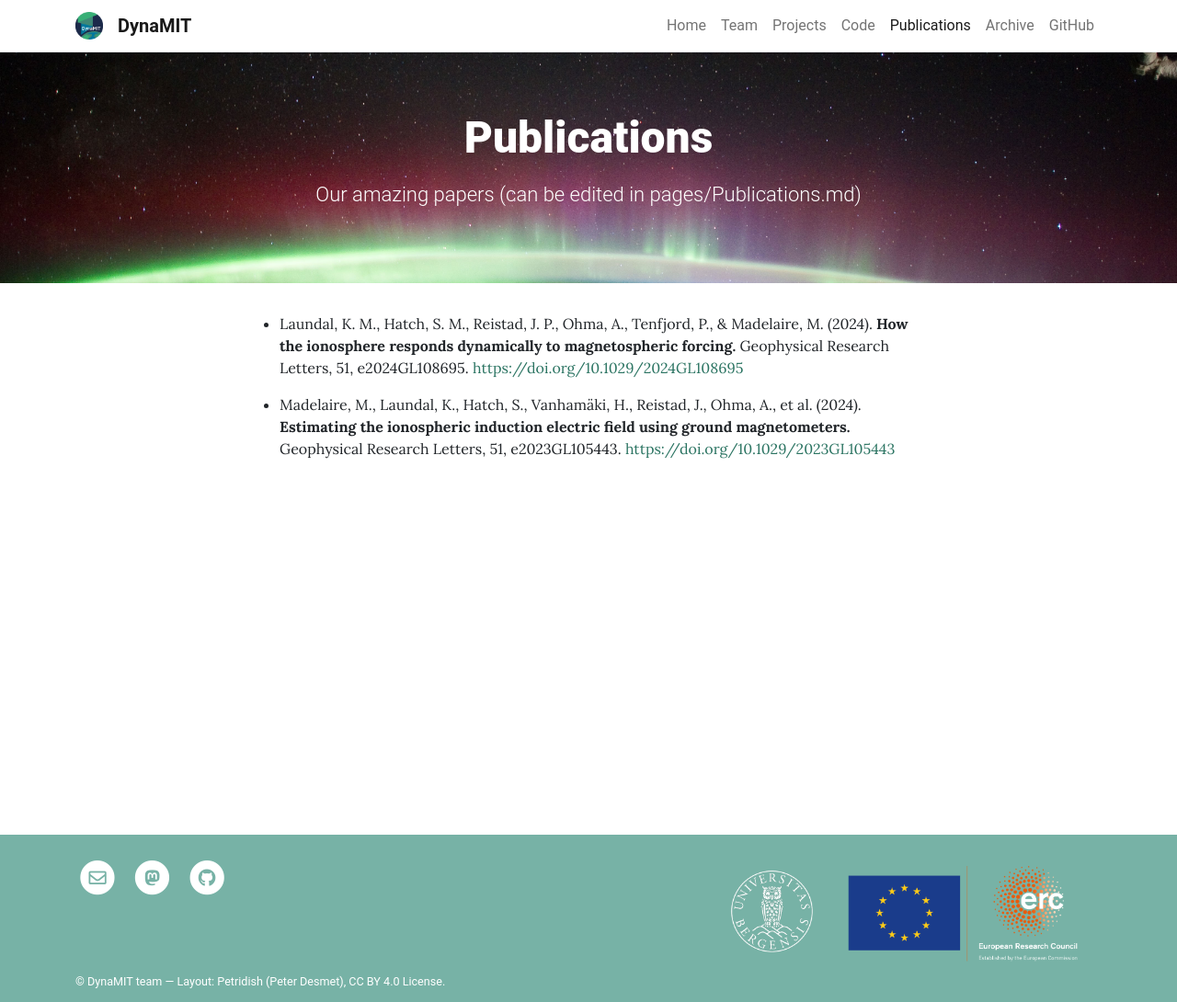
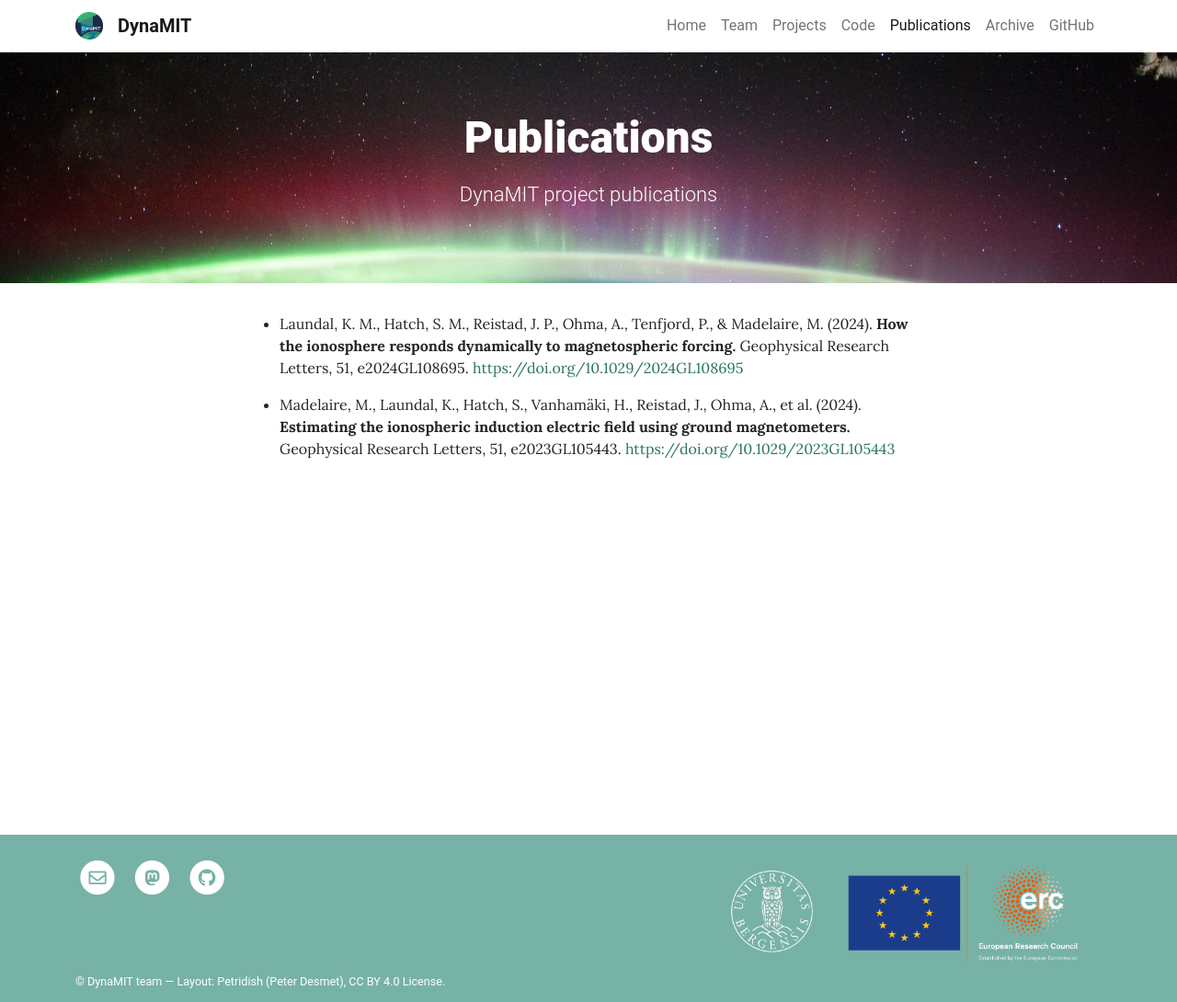
Before and after one commit to DynaMIT-uib/DynaMIT-uib.github.io, a Jekyll site: the page built from pages/publications.md, in a window 1280 px wide. Shown: the whole page at 92% size. Built offline with Jekyll 4.4.1, drawn with Linux system fonts in a browser that asks for light colours.

Commit message:
changed description

```diff
--- a/pages/publications.md
+++ b/pages/publications.md
@@ -1,6 +1,6 @@
 ---
 title: Publications
-description: Our amazing papers (can be edited in pages/Publications.md)
+description: DynaMIT project publications
 background: /assets/theme/images/NorthernLightISS3.jpg
 permalink: /Publications/
 ---
```
